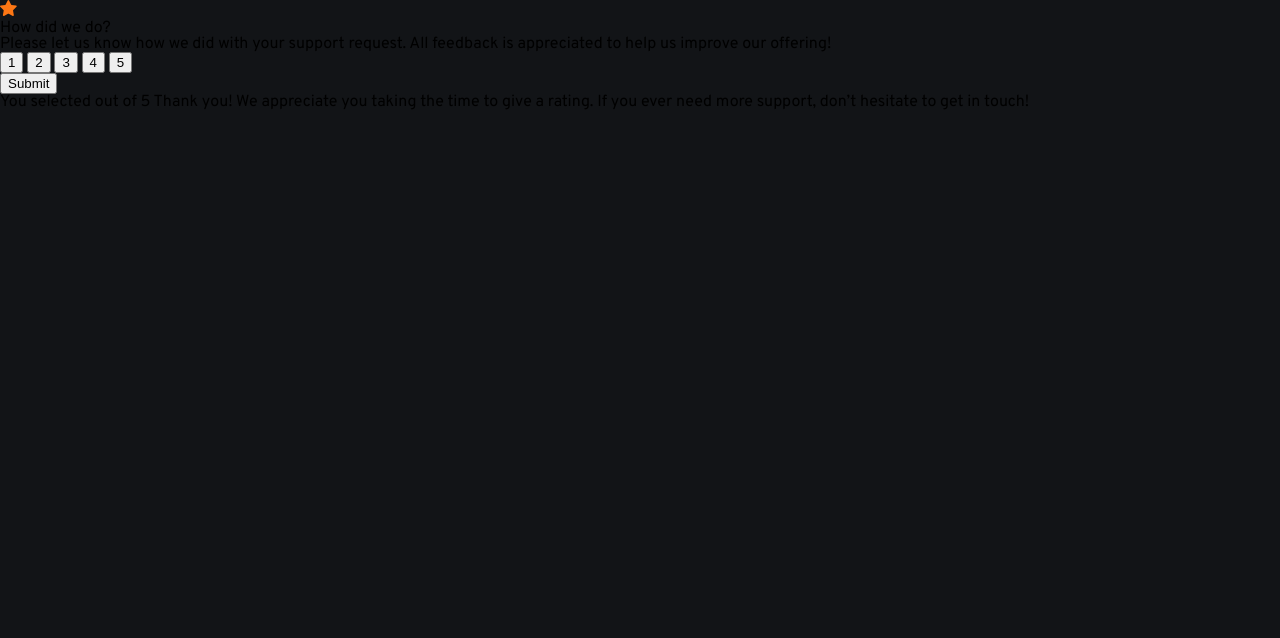
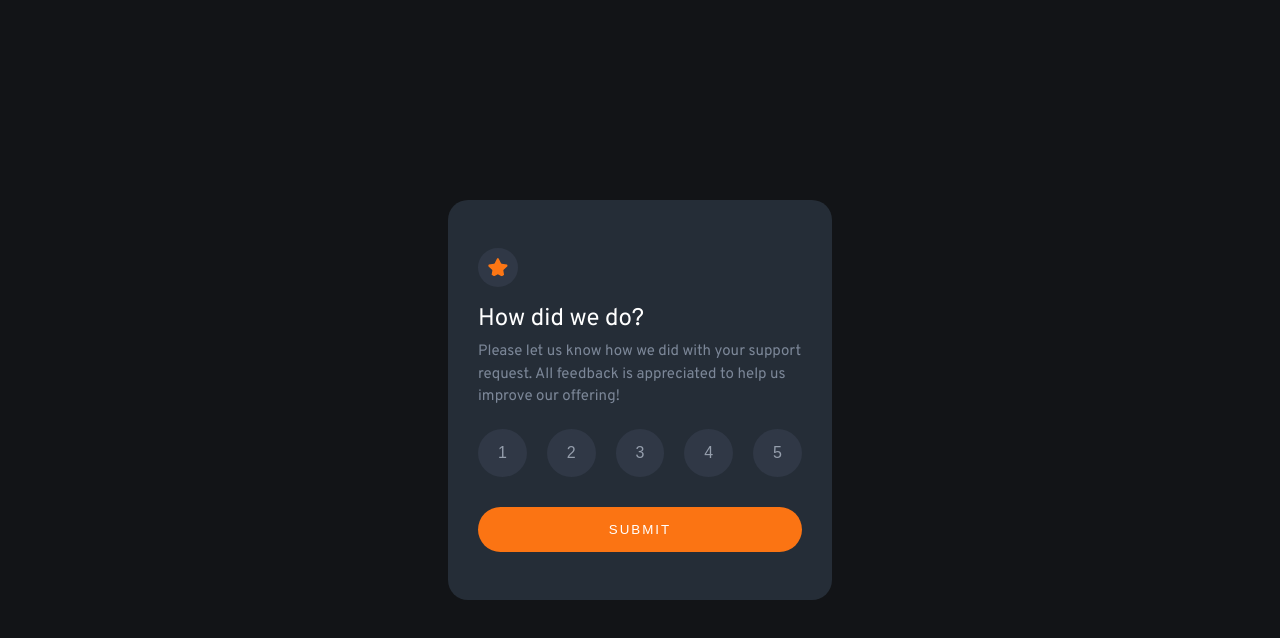
Before and after one commit to Sonsyduke/Interactive_rating_component, a plain HTML site: page index.html in a window 1280 px wide. Drawn offline with Linux system fonts and the light colour scheme.

Commit message:
Style the rating state start

```diff
--- a/index.html
+++ b/index.html
@@ -26,7 +26,7 @@
   <body>
     <!-- Rating state start -->
     <main class="main-container">
-      <img src="./images/icon-star.svg" alt="icon star" />
+      <img src="./images/icon-star.svg" alt="icon star" class="star" />
       <h1 class="main-heading">How did we do?</h1>
       <p class="desc">
         Please let us know how we did with your support request. All feedback is
@@ -46,10 +46,10 @@
 
     <!-- Thank you state start -->
 
-    You selected
+    <!-- You selected
     <!-- Add rating here -->
-    out of 5 Thank you! We appreciate you taking the time to give a rating. If
-    you ever need more support, don’t hesitate to get in touch!
+    <!-- out of 5 Thank you! We appreciate you taking the time to give a rating. If
+    you ever need more support, don’t hesitate to get in touch! -->
 
     <!-- Thank you state end -->
 
--- a/styles.css
+++ b/styles.css
@@ -6,6 +6,7 @@
   --medium-grey: hsl(216, 12%, 54%);
   --dark-blue: hsl(213, 19%, 18%);
   --very-dark-blue: hsl(216, 12%, 8%);
+  --light-blue: hsl(217, 19%, 23%);
 }
 
 /* CSS RESET */
@@ -136,7 +137,70 @@ table {
 
 /* GENERAL CSS */
 body {
-  height: 100vh;
+  min-height: 100vh;
   font-family: "Overpass", sans-serif;
   background-color: var(--very-dark-blue);
+  font-size: 15px;
+  display: flex;
+  justify-content: center;
+  align-items: center;
 }
+
+.main-container {
+  box-sizing: border-box;
+  background-color: var(--dark-blue);
+  width: 30%;
+  height: 400px;
+  border-radius: 20px;
+  padding: 30px;
+  display: flex;
+  flex-direction: column;
+  justify-content: center;
+  /* align-items: center; */
+}
+
+.star {
+  background-color: var(--light-blue);
+  padding: 10px;
+  border-radius: 50%;
+  margin-bottom: 20px;
+  width: 20px;
+}
+
+.main-heading {
+  color: var(--white);
+  font-size: 1.5rem;
+  margin-bottom: 10px;
+}
+
+.desc {
+  color: var(--medium-grey);
+  line-height: 1.5;
+  margin-bottom: 20px;
+}
+
+.numbers {
+  display: flex;
+  justify-content: space-between;
+}
+
+.number {
+  background-color: var(--light-blue);
+  border: none;
+  border-radius: 50%;
+  padding: 15px 20px;
+  color: var(--light-grey);
+  font-size: 1rem;
+  margin-bottom: 30px;
+}
+
+.main-btn {
+  background-color: var(--orange);
+  border: none;
+  border-radius: 25px;
+  width: 100%;
+  padding: 15px 0;
+  color: var(--white);
+  text-transform: uppercase;
+  letter-spacing: 2px;
+}
```
